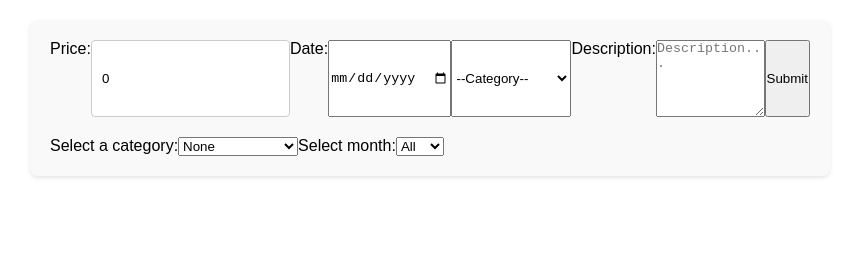
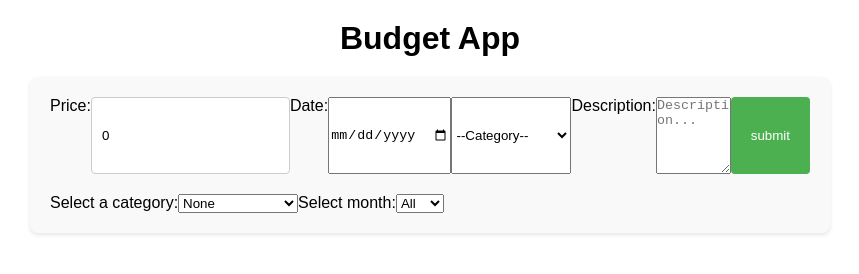
Before and after one commit to sandesa/Frontend_inlamning_4_Vue, a plain HTML site: page src/index.html in a window 1280 px wide. Shown: the whole page, without its empty margins (210-1069 px from the left). Drawn offline with nearby package versions, Linux system fonts and the light colour scheme.

Commit message:
ändrade submit
ändrade submit knappen till en button istället för input tror inte det förstörde något

```diff
--- a/src/index.html
+++ b/src/index.html
@@ -15,6 +15,7 @@
 
   <body>
     <div id="app">
+      <h1>Budget App</h1>
       <div class="columns container">
         <div class="column sidebar"></div>
 
@@ -51,7 +52,7 @@
               v-model="newExpense.desc"
               placeholder="Description..."
             ></textarea>
-            <input type="submit" value="Submit" />
+            <button type="submit">submit</button>
           </form>
 
           <result-table
```
